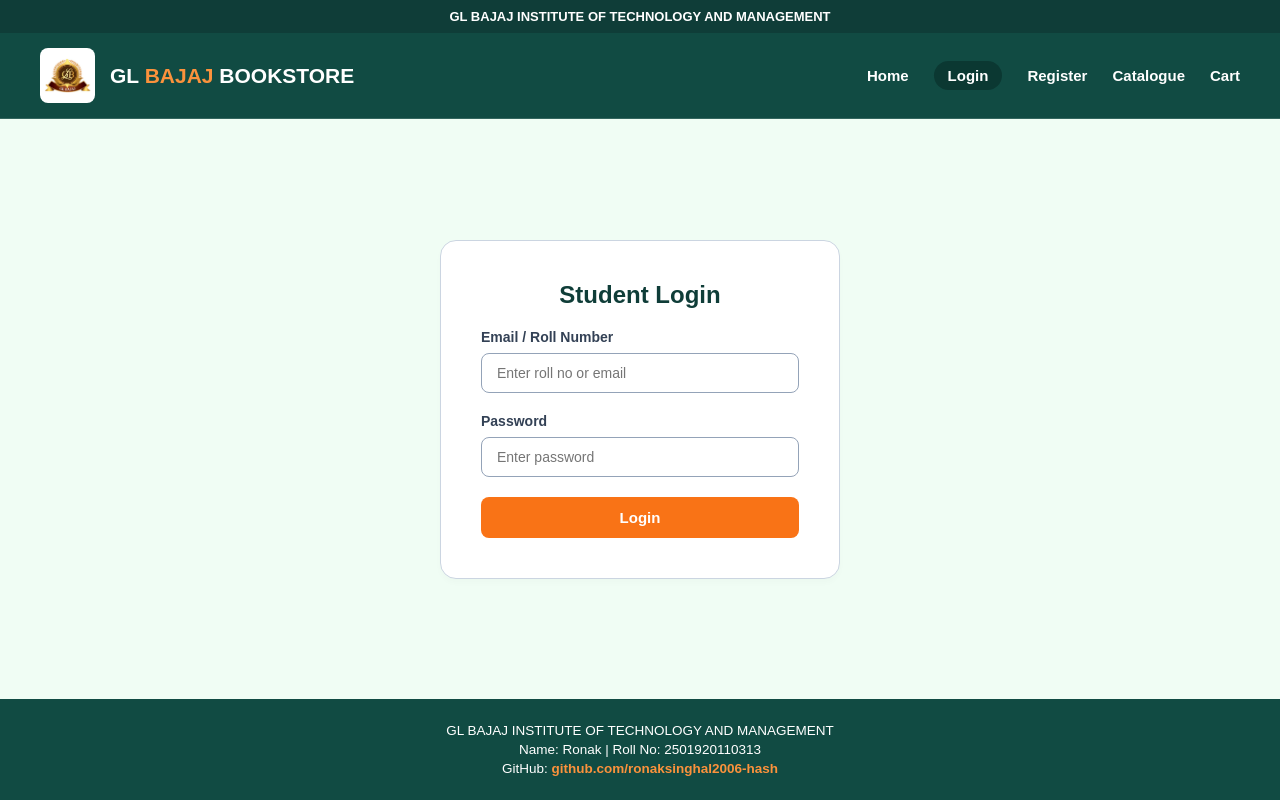
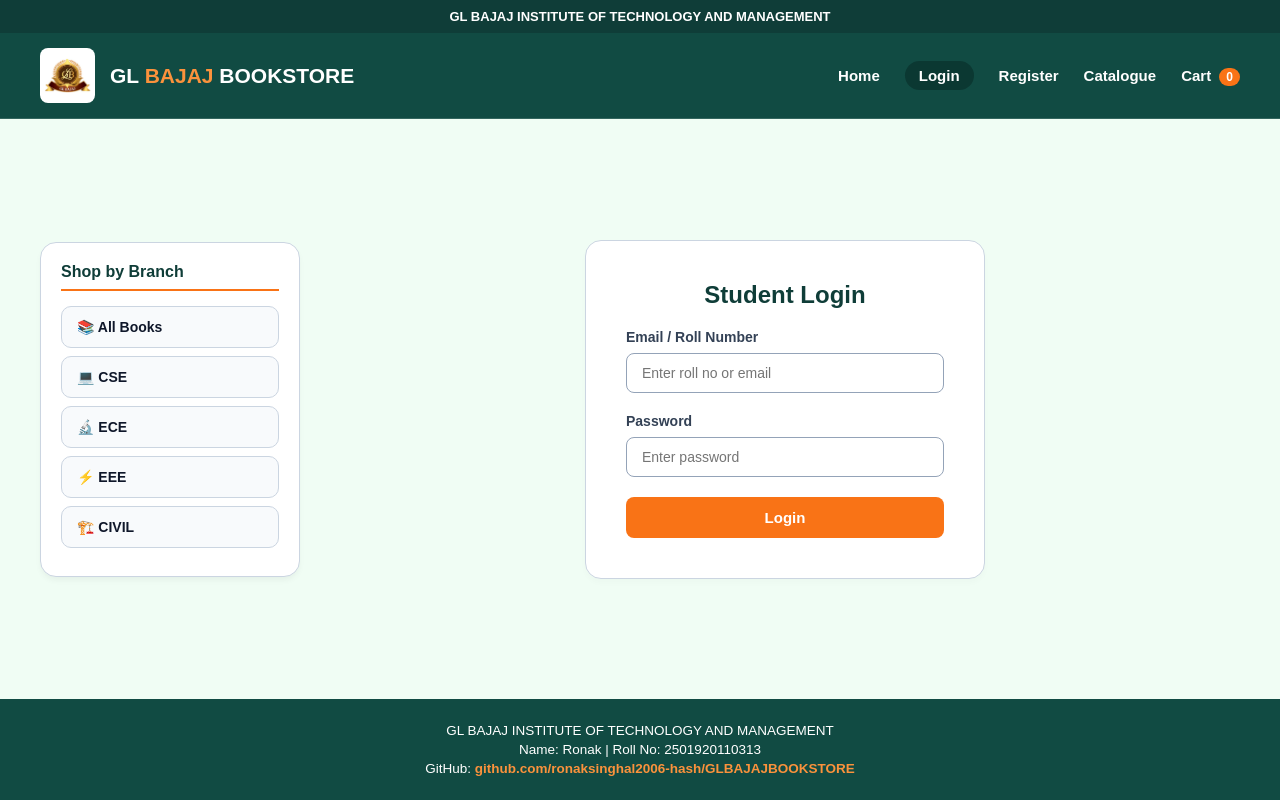
Before and after one commit to ronaksinghal2006-hash/GLBAJAJBOOKSTORE, a plain HTML site: page login.html in a window 1280 px wide. Drawn offline with Linux system fonts and the light colour scheme.

Commit message:
Enhance login page layout and add cart badge

```diff
--- a/login.html
+++ b/login.html
@@ -17,7 +17,15 @@
         .nav-links a { color: #ffffff; text-decoration: none; font-size: 15px; font-weight: 600; }
         .nav-links a:hover { color: #fb923c; }
         .nav-links a.active { background-color: #0b3832; padding: 6px 14px; border-radius: 20px; }
-        .main-wrapper { display: flex; flex: 1; justify-content: center; align-items: center; padding: 40px; }
+        .cart-badge { background-color: #f97316; color: white; padding: 2px 7px; border-radius: 10px; font-size: 12px; margin-left: 4px; font-weight: bold; }
+
+        .main-wrapper { display: flex; flex: 1; padding: 30px 40px; gap: 30px; max-width: 1400px; margin: 0 auto; width: 100%; justify-content: center; align-items: center; }
+        .sidebar { width: 260px; background: #ffffff; border-radius: 16px; padding: 20px; box-shadow: 0 4px 6px -1px rgba(0,0,0,0.05); height: fit-content; border: 1px solid #cbd5e1; }
+        .sidebar h3 { font-size: 16px; color: #0f3d38; margin-bottom: 15px; padding-bottom: 8px; border-bottom: 2px solid #f97316; font-weight: bold; }
+        .branch-btn { display: flex; align-items: center; gap: 12px; width: 100%; padding: 12px 15px; margin-bottom: 8px; background: #f8fafc; border: 1px solid #cbd5e1; border-radius: 10px; text-decoration: none; color: #0f172a; font-weight: 700; font-size: 14px; }
+        .branch-btn:hover { background: #e2e8f0; border-color: #0f3d38; }
+
+        .content-area { flex: 1; display: flex; justify-content: center; align-items: center; }
         .form-card { background: white; padding: 40px; border-radius: 16px; border: 1px solid #cbd5e1; width: 100%; max-width: 400px; box-shadow: 0 4px 6px rgba(0,0,0,0.02); }
         .form-card h2 { color: #0f3d38; margin-bottom: 20px; text-align: center; }
         .input-group { margin-bottom: 20px; }
@@ -25,6 +33,7 @@
         .input-group input { width: 100%; padding: 11px 15px; border: 1px solid #94a3b8; border-radius: 8px; font-size: 14px; }
         .btn-submit { width: 100%; background-color: #f97316; color: white; border: none; padding: 12px; font-weight: bold; border-radius: 8px; cursor: pointer; font-size: 15px; }
         .btn-submit:hover { background-color: #ea580c; }
+
         .footer { background-color: #114b43; color: #ffffff; text-align: center; padding: 20px; font-size: 13.5px; margin-top: auto; font-weight: 500; }
         .footer p { margin: 4px 0; }
         .footer a { color: #fb923c; text-decoration: none; font-weight: bold; }
@@ -42,10 +51,21 @@
             <a href="login.html" class="active">Login</a>
             <a href="register.html">Register</a>
             <a href="catalogue.html">Catalogue</a>
-            <a href="cart.html">Cart</a>
+            <a href="cart.html">Cart <span class="cart-badge" id="cartCount">0</span></a>
         </nav>
     </header>
+
     <div class="main-wrapper">
+        <aside class="sidebar">
+            <h3>Shop by Branch</h3>
+            <a href="catalogue.html?branch=all" class="branch-btn">📚 All Books</a>
+            <a href="catalogue.html?branch=cse" class="branch-btn">💻 CSE</a>
+            <a href="catalogue.html?branch=ece" class="branch-btn">🔬 ECE</a>
+            <a href="catalogue.html?branch=eee" class="branch-btn">⚡ EEE</a>
+            <a href="catalogue.html?branch=civil" class="branch-btn">🏗️ CIVIL</a>
+        </aside>
+
+        <main class="content-area">
             <div class="form-card">
                 <h2>Student Login</h2>
                 <form onsubmit="event.preventDefault(); alert('Login successful!');">
@@ -60,11 +80,23 @@
                     <button type="submit" class="btn-submit">Login</button>
                 </form>
             </div>
+        </main>
     </div>
+
     <footer class="footer">
         <p>GL BAJAJ INSTITUTE OF TECHNOLOGY AND MANAGEMENT</p>
         <p>Name: Ronak | Roll No: 2501920110313</p>
-        <p>GitHub: <a href="https://github.com/ronaksinghal2006-hash/GLBAJAJBOOKSTORE" target="_blank">github.com/ronaksinghal2006-hash</a></p>
+        <p>GitHub: <a href="https://github.com/ronaksinghal2006-hash" target="_blank">github.com/ronaksinghal2006-hash/GLBAJAJBOOKSTORE</a></p>
     </footer>
+
+    <script>
+        function updateCartCount() {
+            const cart = JSON.parse(localStorage.getItem('bookstoreCart') || '{}');
+            const totalCount = Object.values(cart).reduce((sum, item) => sum + item.quantity, 0);
+            const badge = document.getElementById('cartCount');
+            if (badge) badge.innerText = totalCount;
+        }
+        window.onload = updateCartCount;
+    </script>
 </body>
 </html>
```
Lines whose indentation alone changed are shown as unchanged.
